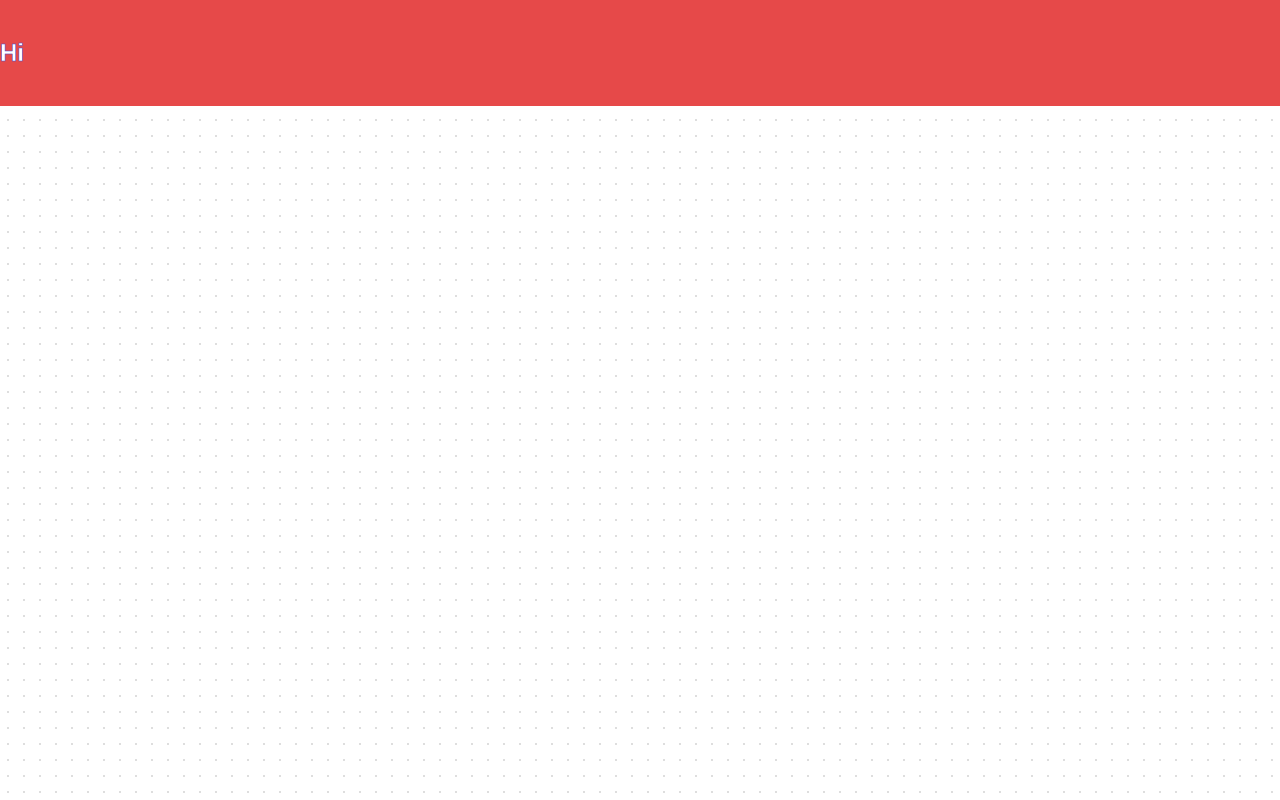
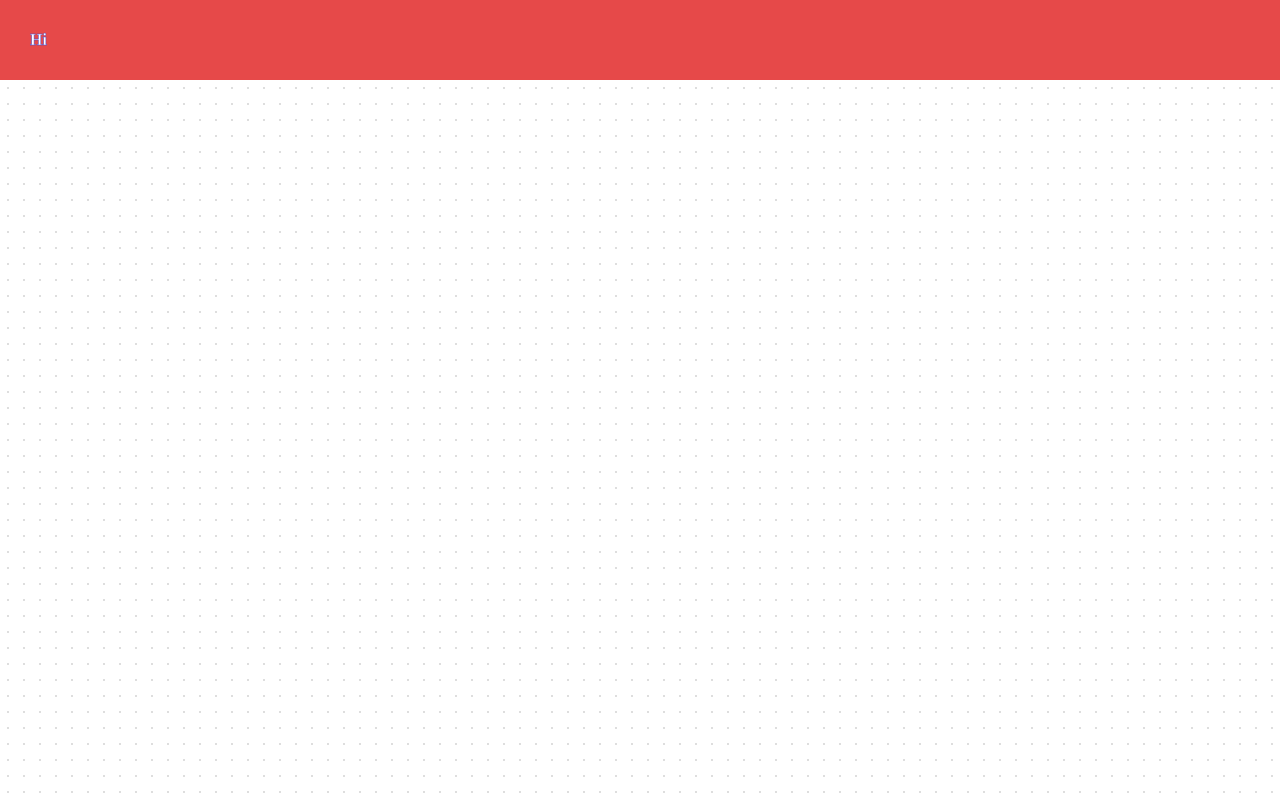
Before and after one commit to Coopter2629/Yeeps-Tools, a plain HTML site: page index.html in a window 1280 px wide. Shown: the top 800 px of the page. Drawn offline with Linux system fonts and the light colour scheme.

Commit message:
Update style.css

```diff
--- a/style.css
+++ b/style.css
@@ -1,8 +1,7 @@
 :root{
     --hd: #E64949;
-    --1: ;
-    --2: ;
-    --tx: ;
+    --tx: #ffffff;
+    --ot: #3B4ED9;
 }
 html{
     background: var(--bg);
@@ -12,10 +11,11 @@ html{
 body{
     margin: 0;
     padding: 0;
-    font-family: 'Fredoka', sans-serif;
-    background-color: #ffffff;
+    font-family: 'Modak', display;
+    background-color: var(tx);
     background-image: radial-gradient(#DEDEDE 1px, transparent 1px);
     background-size: 16px 16px;
+    padding-top: 80px;
 }
 main{
     display: flex;
@@ -30,7 +30,7 @@ header{
     top: 0;
     left: 0;
     width: 100%;
-    padding: 15px 0;
+    padding: 15px 30px;
     z-index: 1000;
     display: flex;
     flex-direction: row;
@@ -39,8 +39,9 @@ header{
 
 }
 a, p, h1{
-    color: #ffffff;
-    -webkit-text-stroke: 0.5px #3B4ED9;
+    color: var(--tx);
+    -webkit-text-stroke: 0.5px var(--ot);
     font-weight: 700;
-    font-size: 24px
+    font-size: 30px
+    margin: 0;
 }
```
